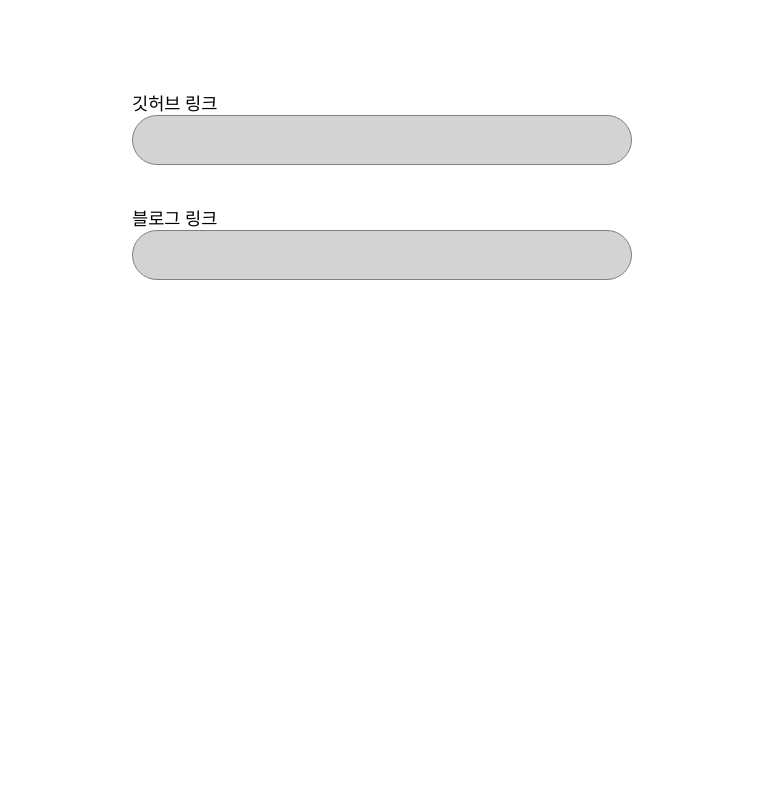
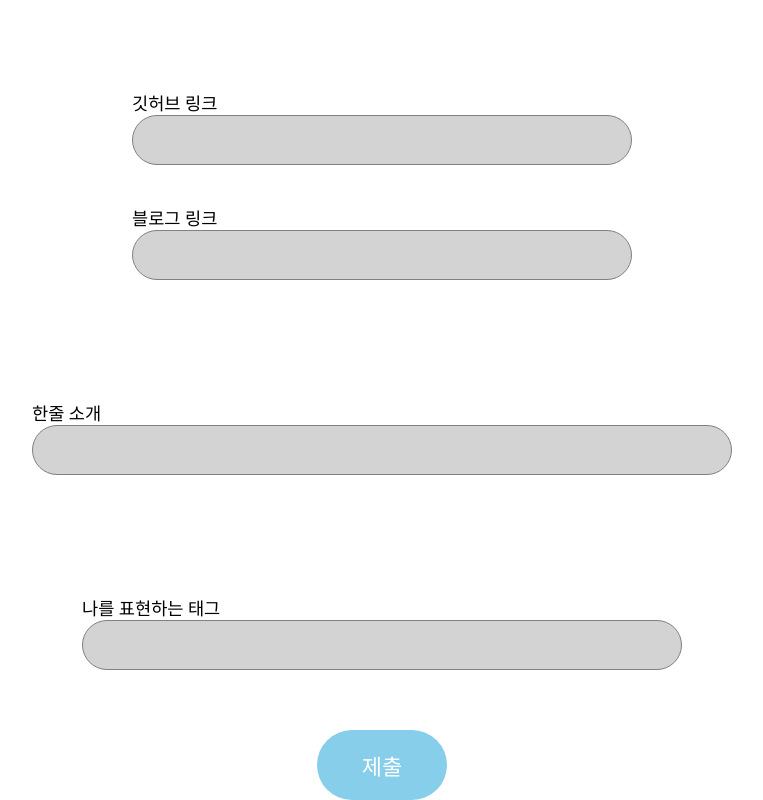
Before and after one commit to DKU-D-Coding-teams/2023-1-developers, a React (Create React App) app in the folder frontend/: page /register/profile in a window 1280 px wide. Shown: the part 758-1558 px from the top of the page, without its empty margins (258-1021 px from the left). Before the commit the page ends 1038 px from the top, so only its background shows below. Built offline with nearby package versions, Linux system fonts and the light colour scheme; a web font is replaced by a local one.

Commit message:
feat: 프로필 등록 페이지 구체화

```diff
--- a/frontend/src/components/index.ts
+++ b/frontend/src/components/index.ts
@@ -5,3 +5,4 @@ export { default as TopBar } from "./common/TopBar";
 export { default as RegisterPageTitle } from "./register/RegisterPageTitle";
 export { default as ThemeButton } from "./ThemeButton";
 export { default as RegisterInputLabel } from "./register/RegisterInputLabel";
+export { default as SubmitInput } from "./register/SubmitInput";
--- a/frontend/src/components/register/RegisterInputLabel.tsx
+++ b/frontend/src/components/register/RegisterInputLabel.tsx
@@ -45,4 +45,5 @@ const Input = styled.input<{ width: number }>`
 const P = styled.p`
   margin: 0;
   font-size: 1.1rem;
+  color: ${({ theme }) => theme.colors.defaultFont};
 `;
--- /dev/null
+++ b/frontend/src/components/register/SubmitInput.ts
@@ -0,0 +1,21 @@
+import styled from "styled-components";
+import { waitAndDragUpFadeIn } from "styles";
+
+const SubmitInput = styled.input`
+  position: relative;
+  display: block;
+  margin: 0 auto;
+  margin-top: 60px;
+
+  width: 130px;
+  height: 70px;
+  font-size: 22px;
+
+  color: white;
+  background-color: skyblue;
+  border-radius: 40px;
+
+  animation: ${waitAndDragUpFadeIn} 2.3s;
+`;
+
+export default SubmitInput;
--- a/frontend/src/pages/register/IdPwRegister.tsx
+++ b/frontend/src/pages/register/IdPwRegister.tsx
@@ -1,6 +1,6 @@
-import { RegisterInputLabel, RegisterPageTitle } from "components";
+import { RegisterInputLabel, RegisterPageTitle, SubmitInput } from "components";
 import styled from "styled-components";
-import { shakeHorizontal, waitAndDragUpFadeIn } from "styles";
+import { shakeHorizontal } from "styles";
 import { useState } from "react";
 import { useNavigate } from "react-router-dom";
 
@@ -60,23 +60,6 @@ export default function IdPwRegister() {
   );
 }
 
-const SubmitInput = styled.input`
-  position: relative;
-  display: block;
-  margin: 0 auto;
-  margin-top: 60px;
-
-  width: 130px;
-  height: 70px;
-  font-size: 22px;
-
-  color: white;
-  background-color: skyblue;
-  border-radius: 40px;
-
-  animation: ${waitAndDragUpFadeIn} 2.3s;
-`;
-
 const WarningBox = styled.div`
   margin: 0 auto;
   margin-top: 60px;
--- a/frontend/src/pages/register/ProfileRegister.tsx
+++ b/frontend/src/pages/register/ProfileRegister.tsx
@@ -1,4 +1,4 @@
-import { RegisterInputLabel, RegisterPageTitle } from "components";
+import { RegisterInputLabel, RegisterPageTitle, SubmitInput } from "components";
 import styled from "styled-components";
 
 // TODO // pages/register에다가 계속 이렇게 할 건지, components/register로 옮길 건지
@@ -23,12 +23,16 @@ export default function ProfileRegister() {
           <RegisterInputLabel text="소속/학번" marginTop={30} />
         </div>
       </FlexBox>
-      <div>
-        <RegisterInputLabel text="깃허브 링크" width={500} marginTop={120} />
-      </div>
-      <div>
-        <RegisterInputLabel text="블로그 링크" width={500} marginTop={40} />
-      </div>
+
+      <RegisterInputLabel text="깃허브 링크" width={500} marginTop={120} />
+
+      <RegisterInputLabel text="블로그 링크" width={500} marginTop={40} />
+
+      <RegisterInputLabel text="한줄 소개" width={700} marginTop={120} />
+
+      <RegisterInputLabel text="나를 표현하는 태그" width={600} marginTop={120} />
+
+      <SubmitInput type="submit" value="제출" />
     </>
   );
 }
@@ -58,6 +62,7 @@ const ProfileImgUploadButton = styled.button`
   text-align: center;
   border: 1px solid gray;
   border-radius: 30px;
+  color: ${({ theme }) => theme.colors.defaultFont};
 `;
 
 const P = styled.p`
--- a/frontend/src/pages/register/Register.tsx
+++ b/frontend/src/pages/register/Register.tsx
@@ -1,9 +1,10 @@
-import { TopBackground } from "components";
+import { TopBackground, TopBar } from "components";
 import { Outlet } from "react-router-dom";
 
 export default function Register() {
   return (
     <>
+      <TopBar />
       <TopBackground />
       <Outlet />
     </>
--- a/frontend/src/styles/animations.ts
+++ b/frontend/src/styles/animations.ts
@@ -16,6 +16,8 @@ export const pinterestFadeIn = keyframes`
   }
 `;
 
+// TODO : keyframes를 함수로 만들지 말라는 법은 없다.
+// TODO : 함수로 만들어서 좀 더 유동적으로 쓸 수 있게 해보자.
 // 기다렸다가 올리면서 페이드 인
 export const waitAndDragUpFadeIn = keyframes`
   0% {
```
